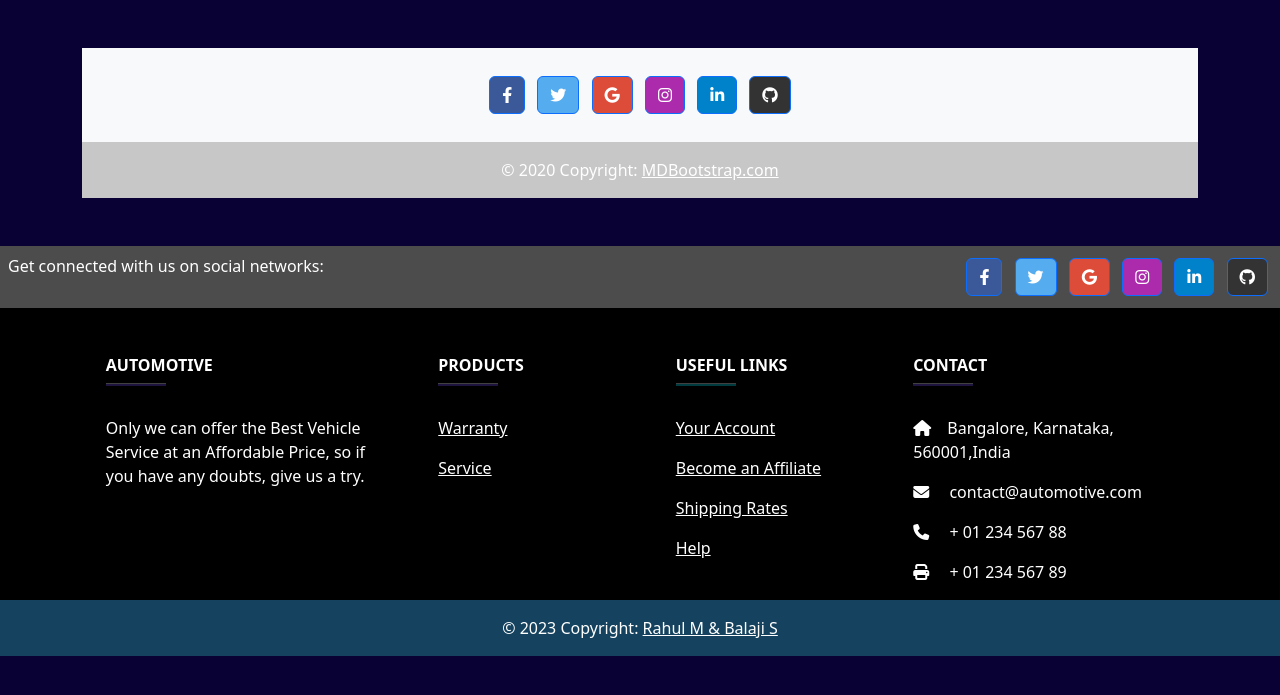
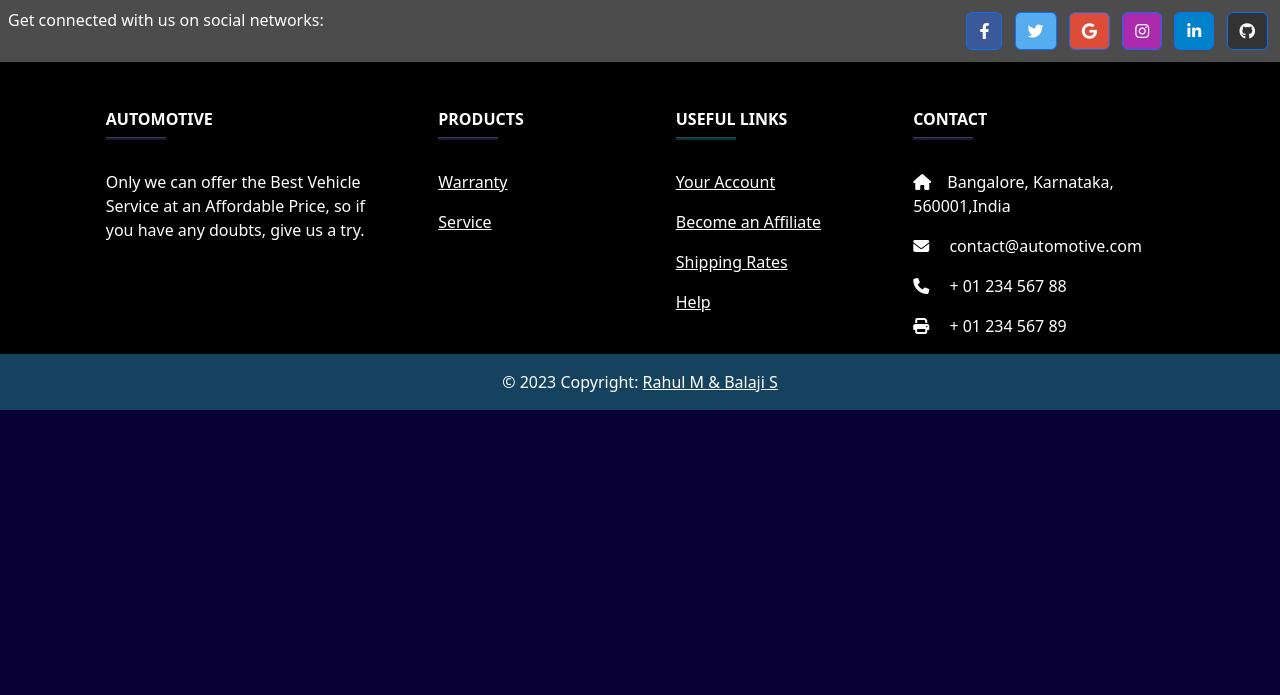
Before and after one commit to rahulmondal779/Automobile-DBs, a Flask app: page /test in a window 1280 px wide. Shown: the part 62-757 px from the top of the page. Run offline with Flask 2, Linux system fonts and the light colour scheme.

Commit message:
Final Commit

```diff
--- a/templates/login.html
+++ b/templates/login.html
@@ -24,8 +24,6 @@ Login
 
     <div style="background-color: rgb(0, 162, 255);" class="col-md-3 jumbotron ">
       <h4 class="text-lg-center text-black">Login</h4><br>
-
-
       <form action="/login" method="POST">
         <div class="mb-3">
           <label for="email" class="text-black form-label">Email address</label>
--- a/templates/test.html
+++ b/templates/test.html
@@ -5,78 +5,4 @@
 {% endblock style %}
 
 {% block body %}
-<div class="container my-5">
-
-  <footer class="bg-light text-center text-white">
-  <!-- Grid container -->
-  <div class="container p-4 pb-0">
-    <!-- Section: Social media -->
-    <section class="mb-4">
-      <!-- Facebook -->
-      <a
-        class="btn btn-primary btn-floating m-1"
-        style="background-color: #3b5998;"
-        href="#!"
-        role="button"
-        ><i class="fab fa-facebook-f"></i
-      ></a>
-
-      <!-- Twitter -->
-      <a
-        class="btn btn-primary btn-floating m-1"
-        style="background-color: #55acee;"
-        href="#!"
-        role="button"
-        ><i class="fab fa-twitter"></i
-      ></a>
-
-      <!-- Google -->
-      <a
-        class="btn btn-primary btn-floating m-1"
-        style="background-color: #dd4b39;"
-        href="#!"
-        role="button"
-        ><i class="fab fa-google"></i
-      ></a>
-
-      <!-- Instagram -->
-      <a
-        class="btn btn-primary btn-floating m-1"
-        style="background-color: #ac2bac;"
-        href="#!"
-        role="button"
-        ><i class="fab fa-instagram"></i
-      ></a>
-
-      <!-- Linkedin -->
-      <a
-        class="btn btn-primary btn-floating m-1"
-        style="background-color: #0082ca;"
-        href="#!"
-        role="button"
-        ><i class="fab fa-linkedin-in"></i
-      ></a>
-      <!-- Github -->
-      <a
-        class="btn btn-primary btn-floating m-1"
-        style="background-color: #333333;"
-        href="#!"
-        role="button"
-        ><i class="fab fa-github"></i
-      ></a>
-    </section>
-    <!-- Section: Social media -->
-  </div>
-  <!-- Grid container -->
-
-  <!-- Copyright -->
-  <div class="text-center p-3" style="background-color: rgba(0, 0, 0, 0.2);">
-    © 2020 Copyright:
-    <a class="text-white" href="https://mdbootstrap.com/">MDBootstrap.com</a>
-  </div>
-  <!-- Copyright -->
-</footer>
-
-</div>
-<!-- End of .container -->
 {% endblock %}
--- a/templates/vehicle_info.html
+++ b/templates/vehicle_info.html
@@ -126,7 +126,7 @@
                   <span class="input-group-text" id="inputGroupPrepend">{{a.vehicle_id}}</span>
                 </div>
               </form>
-              <a class="nav-link text-white mt-3" href="/edit-vehicle/{{a.cvid}}"><button class="btn btn-warning btn-outline-primary my-2 my-sm-0 text-white"
+              <a class="nav-link text-dark mt-3" href="/edit-vehicle/{{a.cvid}}"><button class="btn btn-light btn-outline-primary my-2 my-sm-0 text-dark"
                 type="submit">Edit Detail's</button></a>
             </div>
           </div>
@@ -189,9 +189,7 @@
     </div>
     {% endfor %}
   </div>
-  {% if current_user.email == "admin@gmail.com" %}
   <a class="nav-link text-white mt-3" href="/add_vehicle"><button class="btn btn-warning btn-outline-primary my-2 my-sm-0 text-white"
     type="submit">Add Vehicle</button></a>
-  {% endif %}
 </div>
 {% endblock %}
```
Also changed, not shown: templates/contact.html (+23 -1 lines).
